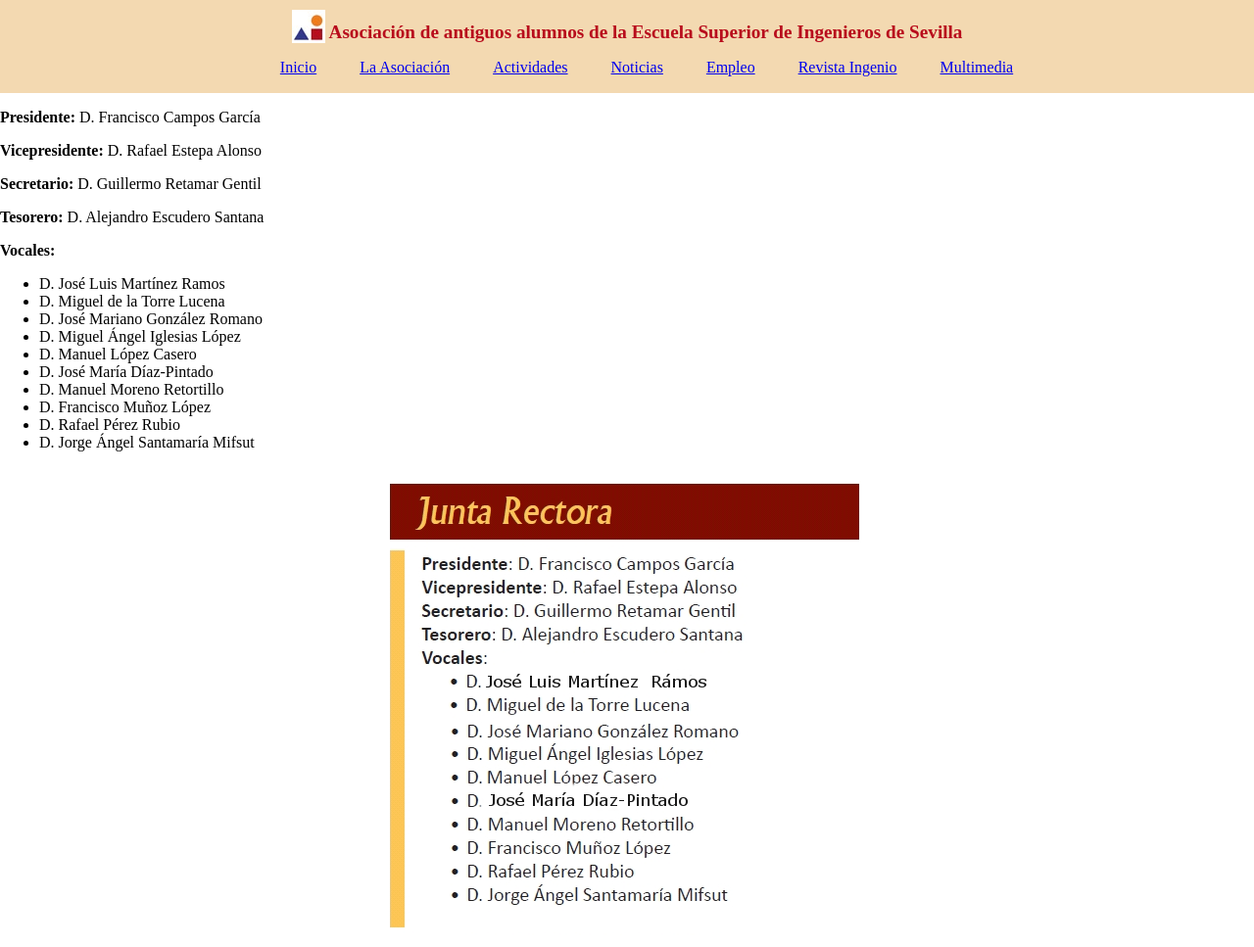
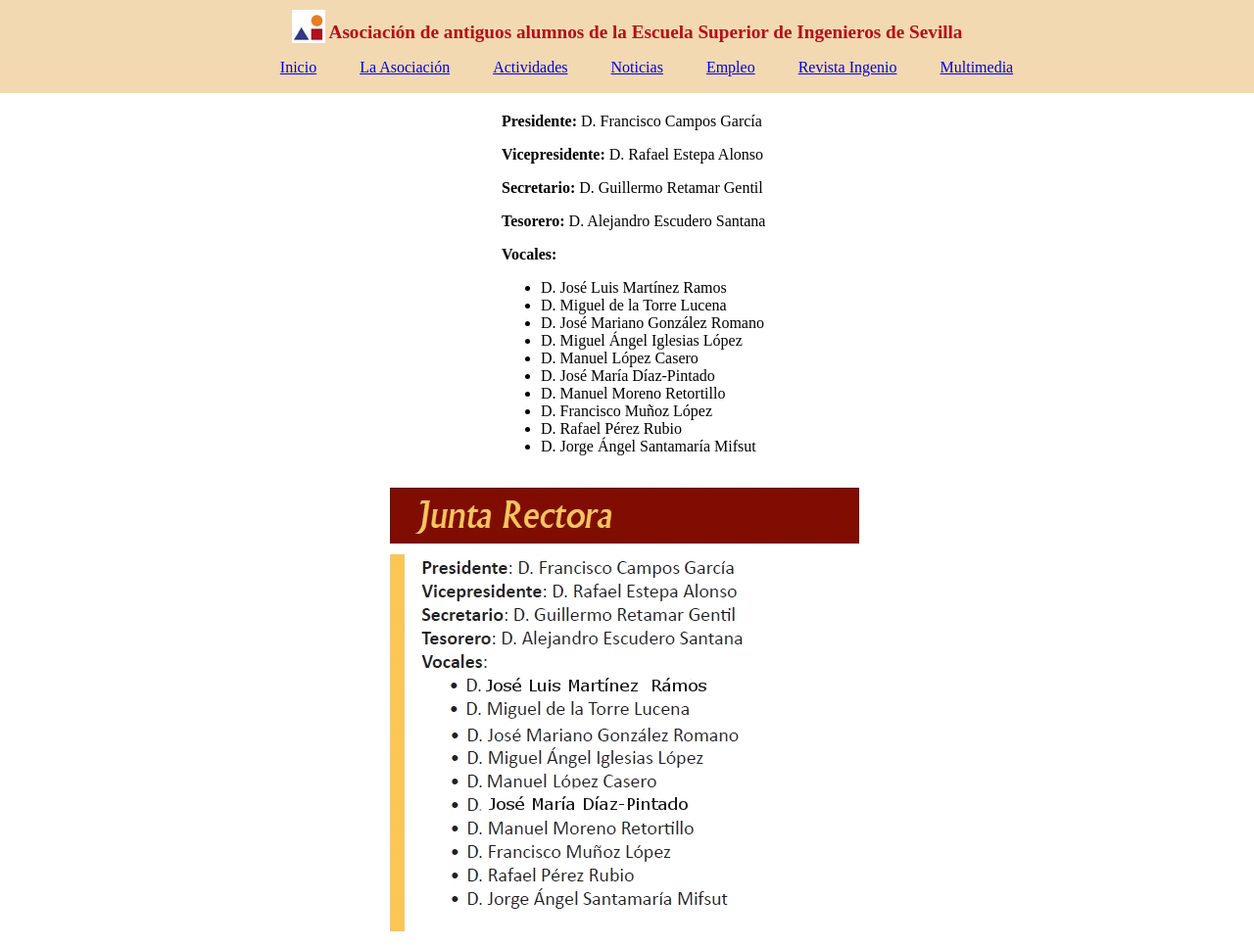
Before and after one commit to morolok/antiguos_alumnos_tfg, a Django app: page /juntaRectora/ in a window 1280 px wide. Shown: the top 967 px of the page at 98% size. Run offline with Django 3.2, Linux system fonts and the light colour scheme.

Commit message:
Edición del css para que la junta rectora tenga un margen y no esté pegada al borde izquierdo

```diff
--- a/antiguos_alumnos_tfg/static/css/antiguos_alumnos.css
+++ b/antiguos_alumnos_tfg/static/css/antiguos_alumnos.css
@@ -37,6 +37,11 @@ body{
 }
 
 
+#miembrosJuntaRectora{
+    margin-top: 20px;
+    margin-left: 40%;
+}
+
 #imagenJuntaRectora{
     display: block;
     margin-left: auto;
```
